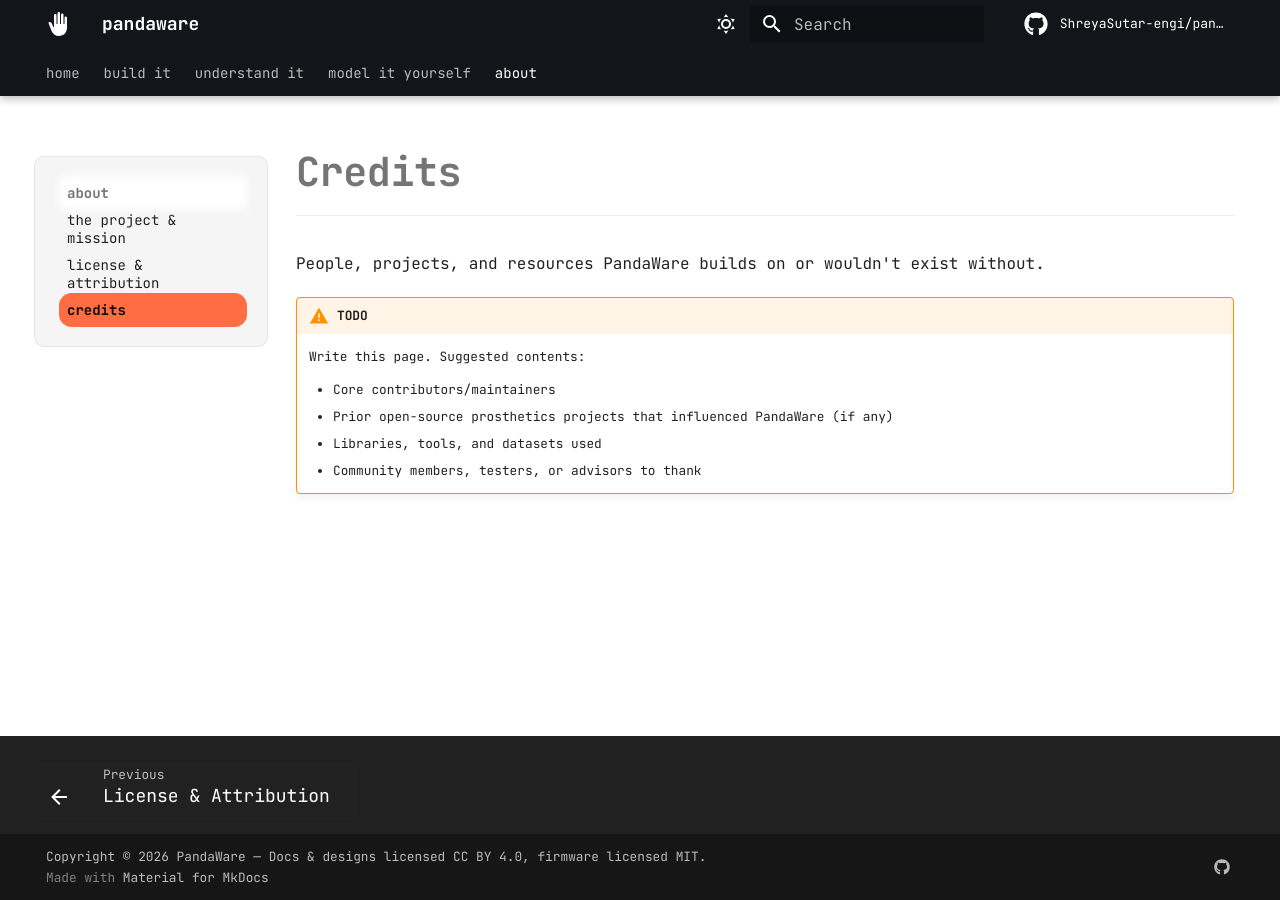
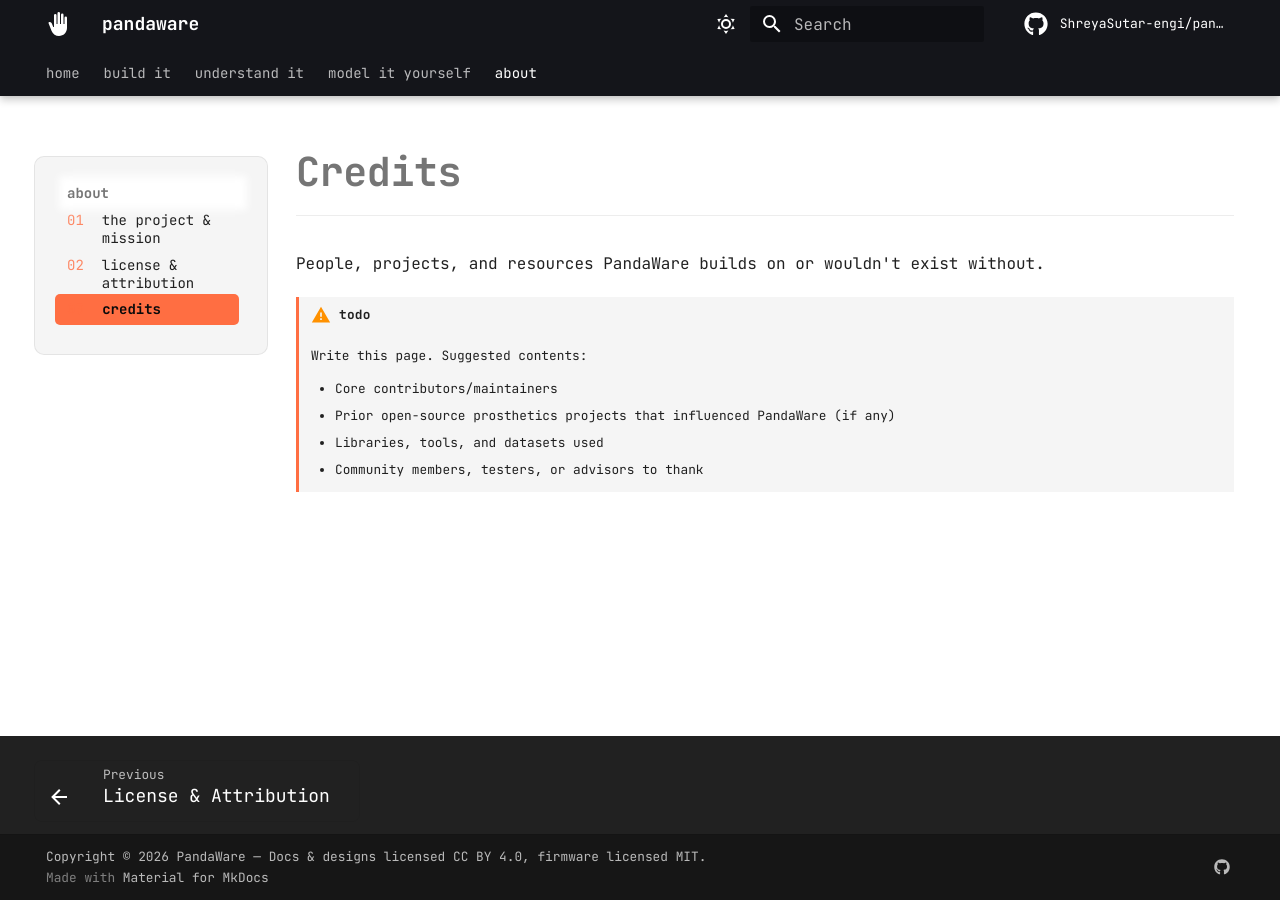
Before and after one commit to ShreyaSutar-engi/pandaware, an MkDocs documentation site: the page built from docs/about/credits.md, in a window 1280 px wide. Built offline with MkDocs 1.6.1 and Material for MkDocs 9.7.7, drawn with Linux system fonts in a browser that asks for light colours; comment, search, counter and statistics services are not loaded.

Commit message:
Fix broken active-nav pill (box-shadow was clipped by sidebar panel corners, hiding text), add numbered step badges to guide sequences, redesign TODO callouts away from Material's default rounded admonition

```diff
--- a/docs/stylesheets/extra.css
+++ b/docs/stylesheets/extra.css
@@ -29,18 +29,48 @@
   color: var(--md-default-fg-color--light);
 }
 
-/* Active nav item: a filled pill, not a thin border — a much stronger,
-   less "generic bullet list" indicator. */
+/* Active nav item: a filled pill, not a thin border. Real padding on the
+   link's own box (not a box-shadow bleeding outside it) — the shadow
+   version got clipped by the sidebar panel's rounded corners near the top
+   edge, which hid the text behind what looked like a broken gradient. */
 .md-nav__item .md-nav__link--active {
+  display: block;
   font-weight: 600;
-  color: #0a0a0b;
+  color: #0a0a0b !important;
   background: var(--md-accent-fg-color);
   border-radius: 0.25rem;
-  box-shadow: 0 0 0 0.4rem var(--md-accent-fg-color);
+  padding: 0.3rem 0.6rem;
+  margin: 0.1rem -0.6rem;
 }
 
 .md-nav__item .md-nav__link--active code {
   color: inherit;
+}
+
+/* Numbered step badges on leaf nav links — reinforces that Build It /
+   Model It Yourself are ordered sequences to work through, not a flat
+   reference list. (Understand It / About read fine unordered too, but the
+   numbering doesn't hurt there.) */
+.md-nav--primary > .md-nav__list > .md-nav__item > .md-nav > .md-nav__list {
+  counter-reset: pw-step;
+}
+
+.md-nav--primary > .md-nav__list > .md-nav__item > .md-nav > .md-nav__list > .md-nav__item {
+  counter-increment: pw-step;
+}
+
+.md-nav--primary > .md-nav__list > .md-nav__item > .md-nav > .md-nav__list > .md-nav__item > .md-nav__link::before {
+  content: counter(pw-step, decimal-leading-zero);
+  display: inline-block;
+  margin-right: 0.5rem;
+  font-size: 0.7rem;
+  color: var(--md-accent-fg-color);
+  opacity: 0.8;
+}
+
+.md-nav__item .md-nav__link--active::before {
+  color: inherit;
+  opacity: 1;
 }
 
 /* Right-hand "on this page" column is hidden per-page via `hide: - toc` in
@@ -71,6 +101,29 @@
 
 .md-nav__item {
   padding: 0.1rem 0;
+}
+
+/* TODO callouts — every placeholder page has one, so it's one of the most
+   repeated visual elements on the site. Replace Material's default rounded
+   admonition card with a sharp-edged, left-braced datasheet-style callout:
+   no border-radius, a thick left rule instead of a full border, monospace
+   bracketed label. */
+.md-typeset .admonition.warning,
+.md-typeset details.warning {
+  border: none;
+  border-left: 3px solid var(--md-accent-fg-color);
+  border-radius: 0;
+  background: var(--md-code-bg-color);
+  box-shadow: none;
+}
+
+.md-typeset .admonition.warning > .admonition-title,
+.md-typeset details.warning > summary {
+  background: transparent;
+  border: none;
+  font-family: "JetBrains Mono", ui-monospace, monospace;
+  text-transform: lowercase;
+  letter-spacing: 0.02em;
 }
 
 /* Prev/next footer — restyle from Material's default rounded cards to thin
```
